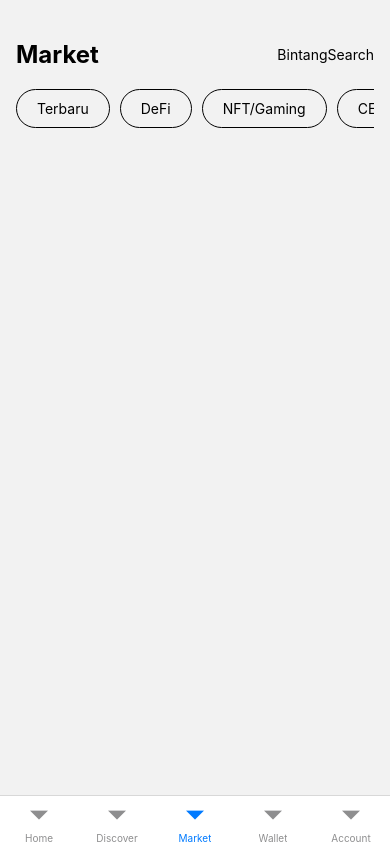
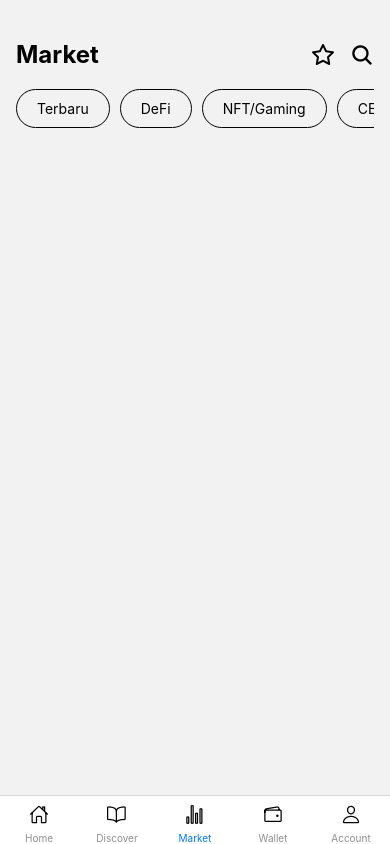
Before and after one commit to zakkymf/pintu-mobile-app, a React Native app: screen /Market in a window 390 px wide. Built offline with nearby package versions, Linux system fonts and the light colour scheme.

Commit message:
fix: icon tab & header

```diff
--- a/src/feature/Market/presentatation/components/Header.tsx
+++ b/src/feature/Market/presentatation/components/Header.tsx
@@ -1,14 +1,16 @@
 import { View, Text } from "react-native";
 import React from "react";
 import styles from "./header.style";
+import Ionicons from "@expo/vector-icons/Ionicons";
+import Feather from "@expo/vector-icons/Feather";
 
 const Header = () => {
   return (
     <View style={styles.container}>
       <Text style={styles.title}>Market</Text>
       <View style={styles.row}>
-        <Text>Bintang</Text>
-        <Text>Search</Text>
+        <Feather name="star" size={24} style={styles.star} />
+        <Ionicons name="search" size={24} />
       </View>
     </View>
   );
--- a/src/feature/Market/presentatation/components/header.style.ts
+++ b/src/feature/Market/presentatation/components/header.style.ts
@@ -15,6 +15,9 @@ const styles = StyleSheet.create({
     fontSize: 24,
     fontWeight: "bold",
   },
+  star: {
+    marginRight: 15,
+  },
 });
 
 export default styles;
--- a/src/navigation/Tab.tsx
+++ b/src/navigation/Tab.tsx
@@ -4,6 +4,7 @@ import Discover from "../feature/Discover/presentatation/screens";
 import Home from "../feature/Home/presentatation/screens";
 import Market from "../feature/Market/presentatation/screens";
 import Wallet from "../feature/Wallet/presentatation/screens";
+import Ionicons from "@expo/vector-icons/Ionicons";
 
 const Tab = createBottomTabNavigator();
 
@@ -13,27 +14,54 @@ function Tabs() {
       <Tab.Screen
         name="Home"
         component={Home}
-        options={{ headerShown: false }}
+        options={{
+          headerShown: false,
+          tabBarActiveTintColor: "blue",
+          tabBarInactiveTintColor: "grey",
+          tabBarIcon: ({ tintColor }) => (
+            <Ionicons name="home-outline" size={20} color={tintColor} />
+          ),
+        }}
       />
       <Tab.Screen
         name="Discover"
         component={Discover}
-        options={{ headerShown: false }}
+        options={{
+          headerShown: false,
+          tabBarIcon: ({ tintColor }) => (
+            <Ionicons name="book-outline" size={20} color={tintColor} />
+          ),
+        }}
       />
       <Tab.Screen
         name="Market"
         component={Market}
-        options={{ headerShown: false }}
+        options={{
+          headerShown: false,
+          tabBarIcon: ({ tintColor }) => (
+            <Ionicons name="stats-chart-outline" size={20} color={tintColor} />
+          ),
+        }}
       />
       <Tab.Screen
         name="Wallet"
         component={Wallet}
-        options={{ headerShown: false }}
+        options={{
+          headerShown: false,
+          tabBarIcon: ({ tintColor }) => (
+            <Ionicons name="wallet-outline" size={20} color={tintColor} />
+          ),
+        }}
       />
       <Tab.Screen
         name="Account"
         component={Account}
-        options={{ headerShown: false }}
+        options={{
+          headerShown: false,
+          tabBarIcon: ({ tintColor }) => (
+            <Ionicons name="person-outline" size={20} color={tintColor} />
+          ),
+        }}
       />
     </Tab.Navigator>
   );
```
